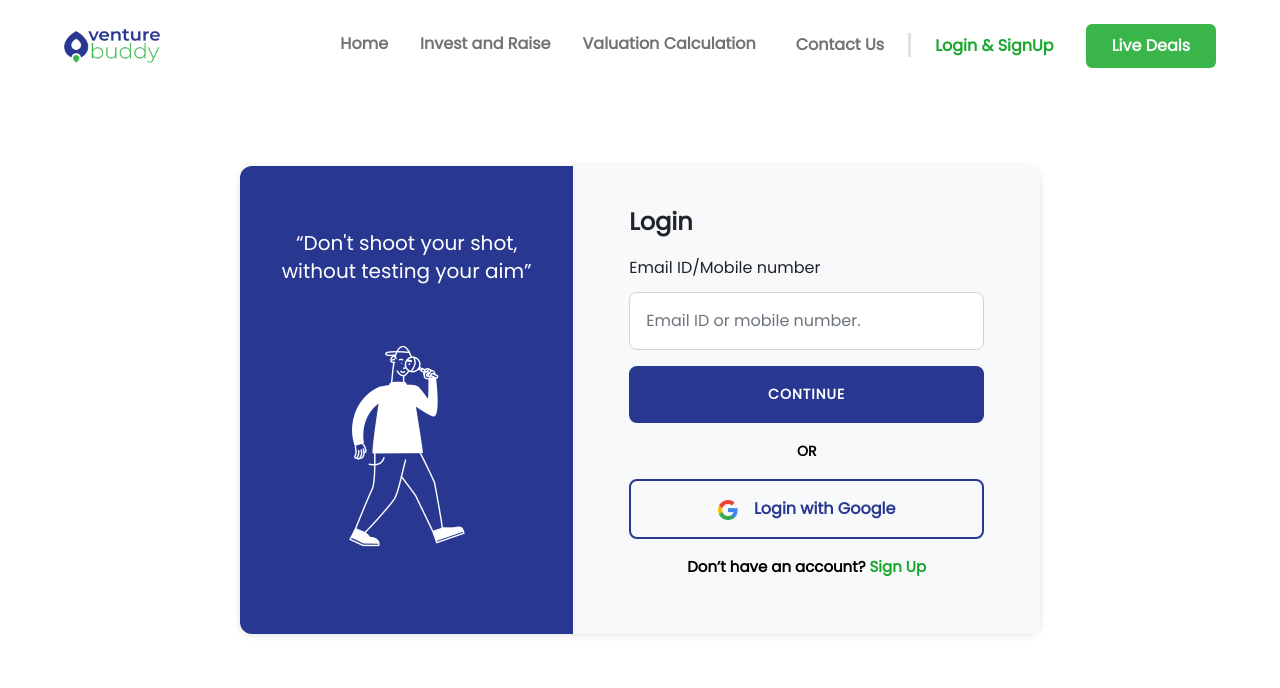
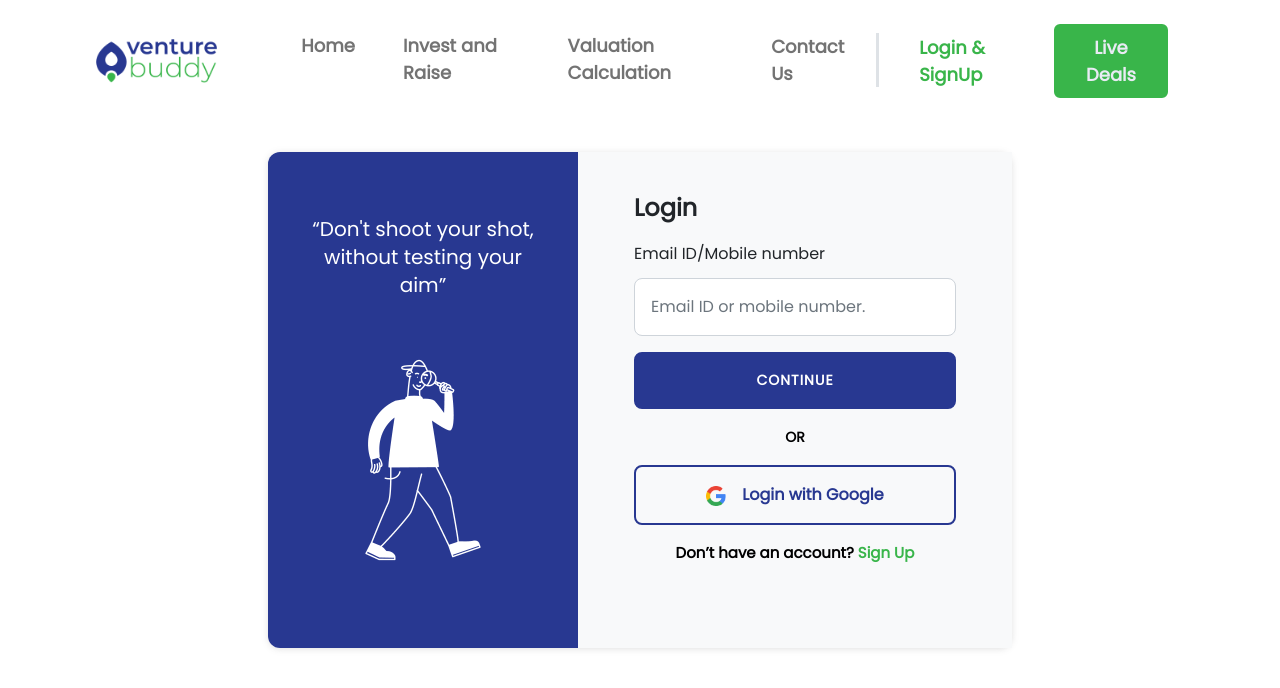
Before and after one commit to dheerajhemachandran/venturebuddy-google-auth, a React (Create React App) app: page / in a window 1280 px wide. Shown: the top 688 px of the page. Built offline with nearby package versions, Linux system fonts and the light colour scheme.

Commit message:
main section widht fixed

```diff
--- a/src/App.css
+++ b/src/App.css
@@ -5,7 +5,11 @@
 }
 
 .nav-link {
-  font-size: 16px !important;
+  font-size: 18px !important;
+}
+
+.nav-item {
+  padding: 0 16px;
 }
 
 #login-left {
@@ -21,7 +25,7 @@
 }
 
 .text-green {
-  color: #18a62b;
+  color: #39B54A;
   text-decoration: none;
   cursor: pointer;
 }
@@ -33,6 +37,7 @@
 .btn-green {
   background-color: #39B54A;
   border: 2px solid #39B54A;
+  color: #E9EBF4 !important;
 }
 
 .btn-green:hover {
@@ -85,7 +90,6 @@
 .login-form {
   border-radius: 12px;
   box-shadow: 0px 1px 6px rgba(134, 134, 134, 0.25);
-  width: 800px;
 }
 
 .container {
--- a/src/App.js
+++ b/src/App.js
@@ -15,7 +15,7 @@ function App() {
       <Navbar></Navbar>
 
       <div className="container">
-        <div className="row login-form mx-auto">
+        <div className="row login-form mx-auto col-12 col-lg-8">
           <div className="text-center col-5 d-none d-md-block" id="login-left">
             <p className="text-white mx-auto col-9">
               “Don't shoot your shot, without testing your aim”
--- a/src/components/Navbar.js
+++ b/src/components/Navbar.js
@@ -4,9 +4,9 @@ import logo from "./../images/logo.png";
 const Navbar = () => {
   return (
     <nav class="navbar navbar-expand-lg bg-white py-4 fixed-top fw-bold">
-      <div class="container-fluid px-lg-5 mx-lg-3 px-4">
-        <div className="col-4 col-lg-1">
-          <img src={logo} className="img-fluid col-12" alt="" />
+      <div class="container-fluid px-lg-5 mx-lg-5 px-4">
+        <div className="col-4 col-lg-2">
+          <img src={logo} className="img-fluid col-8" alt="" />
         </div>
 
         <button
@@ -22,42 +22,46 @@ const Navbar = () => {
         </button>
         <div class="collapse navbar-collapse" id="navbarText">
           <ul class="navbar-nav ms-auto mb-2 mb-lg-0">
-            <li class="nav-item text-light px-1 mx-1 py-0">
+            <li class="nav-item text-light py-0">
               <a class="nav-link" aria-current="page" href="#">
                 Home
               </a>
             </li>
-            <li class="nav-item text-light px-1 mx-1 py-0">
+            <li class="nav-item text-light py-0">
               <a class="nav-link" href="#">
                 Invest and Raise
               </a>
             </li>
-            <li class="nav-item text-light px-1 mx-1 py-0">
+            <li class="nav-item text-light py-0">
               <a class="nav-link" href="#">
                 Valuation Calculation
               </a>
             </li>
-            <li class="nav-item text-light px-1 mx-1 py-0 border-bottom d-lg-none border-3">
+            <li class="nav-item text-light py-0 border-bottom d-lg-none border-3">
               <a class="nav-link" href="#">
                 Contact Us
               </a>
             </li>
             <li class="nav-item text-light">
               <a
-                class="px-4 py-0 nav-link border-end d-none d-lg-block border-3"
-                style={{ marginTop: 9 }}
+                class="py-0 nav-link border-end d-none d-lg-block border-3"
+                style={{ marginTop: 9, paddingRight: "32px" }}
                 href="#"
               >
                 Contact Us
               </a>
             </li>
-            <li class="nav-item text-light ps-4 pe-2 py-0 my-auto">
-              <a class="text-green" href="#">
+            <li class="py-0 my-auto">
+              <a
+                class="text-green nav-link"
+                href="#"
+                style={{ marginLeft: 16 }}
+              >
                 Login & SignUp
               </a>
             </li>
-            <li class="nav-item text-light ps-4 py-0">
-              <a class="nav-link btn btn-green px-4 py-2 text-light" href="#">
+            <li class="nav-item ps-4 py-0">
+              <a class="nav-link btn btn-green px-4 py-2" href="#">
                 Live Deals
               </a>
             </li>
```
